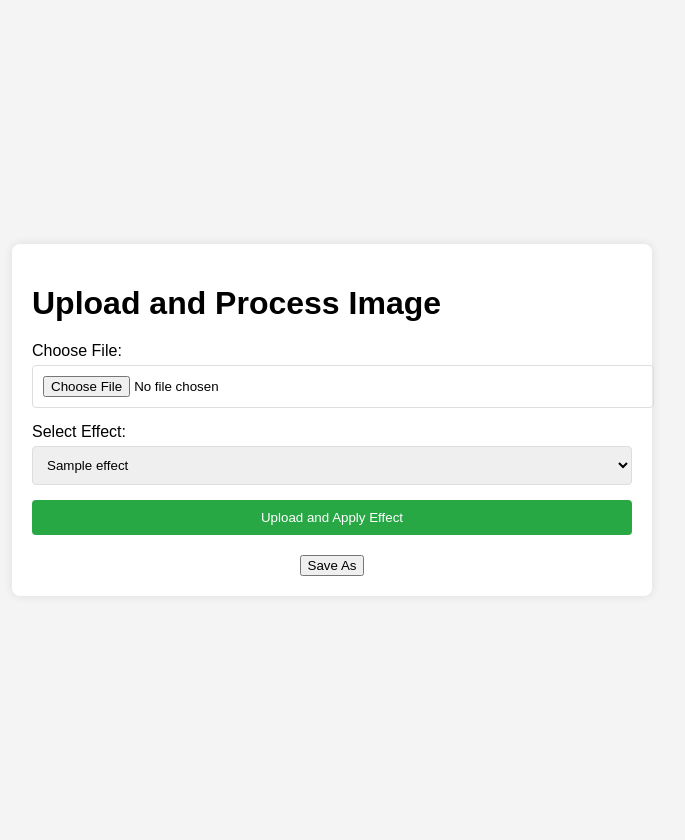
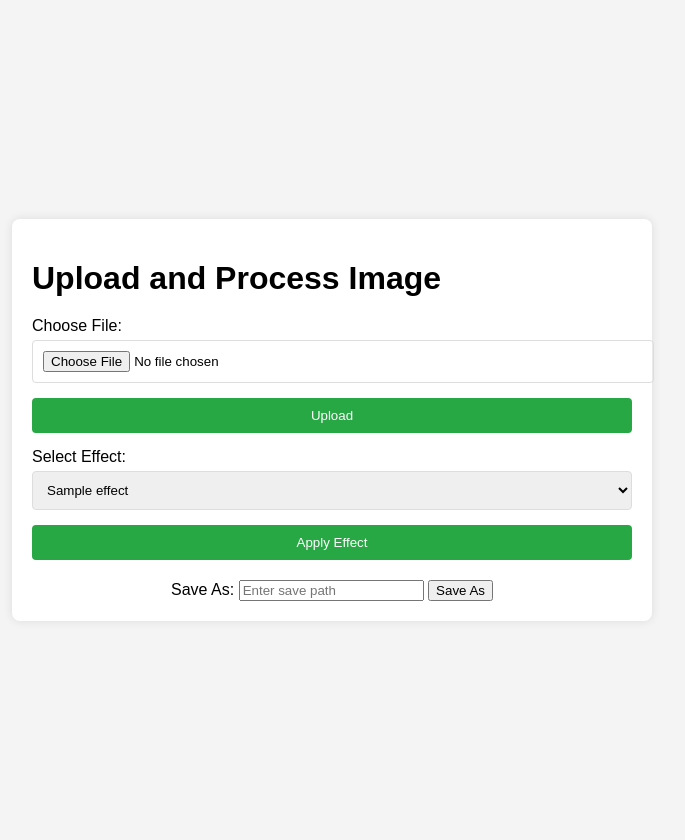
Before and after one commit to peterwjones334/XImageWorks, a Flask app: template templates/upload.html in a window 1280 px wide. Shown: the whole page, without its empty margins (308-993 px from the left). Run offline with Flask 3, Linux system fonts and the light colour scheme; the template is opened without the code that fills it: most values are stand-ins (such as "Sample title", 1, 10 or a date in 2020).

Commit message:
interface fixes

```diff
--- a/templates/upload.html
+++ b/templates/upload.html
@@ -97,6 +97,14 @@
                 <input type="file" name="file" id="file">
             </div>
             <div class="form-group">
+                <input type="submit" value="Upload">
+            </div>
+        </form>
+
+        {% if filename %}
+        <form method="post">
+            <div class="form-group">
+                <input type="hidden" name="filename" value="{{ filename }}">
                 <label for="effects">Select Effect:</label>
                 <select name="effect" id="effects">
                     {% for effect in effects %}
@@ -105,14 +113,14 @@
                 </select>
             </div>
             <div class="form-group">
-                <input type="submit" value="Upload and Apply Effect">
+                <input type="submit" value="Apply Effect">
             </div>
         </form>
-
-        {% if filename %}
         <div class="button-container">
             <form id="save-as-form" method="post" action="{{ url_for('save_as') }}">
                 <input type="hidden" name="filename" value="{{ filename }}">
+                <label for="save_path">Save As:</label>
+                <input type="text" name="save_path" placeholder="Enter save path" id="save_path">
                 <input type="submit" value="Save As">
             </form>
         </div>
--- a/ximageapp_0.2.py
+++ b/ximageapp_0.2.py
@@ -34,14 +34,23 @@ def upload_file():
                 # Save original filename in session
                 session['filename'] = filename
 
-                # Apply effect if selected
+                return render_template('upload.html', filename=filename, effects=effects_aggregator.effects.keys())
+
+        if 'filename' in session:
+            filename = session['filename']
+            if 'effect' in request.form:
                 selected_effect = request.form.get('effect')
+                input_image_path = os.path.join(app.config['UPLOAD_FOLDER'], filename)
+
+                # Process the image
+                image = Image.open(input_image_path)
+
                 if selected_effect in effects_aggregator.effects:
-                    image = Image.open(input_image_path)
                     image = effects_aggregator.effects[selected_effect](image)
-                    output_image_path = os.path.join(app.config['PROCESSED_FOLDER'], filename)
-                    image.save(output_image_path)
-                    return render_template('upload.html', filename=filename, effects=effects_aggregator.effects.keys(), processed=True)
+
+                output_image_path = os.path.join(app.config['PROCESSED_FOLDER'], filename)
+                image.save(output_image_path)
+                return render_template('upload.html', filename=filename, effects=effects_aggregator.effects.keys(), processed=True)
 
     return render_template('upload.html', effects=effects_aggregator.effects.keys())
 
```
